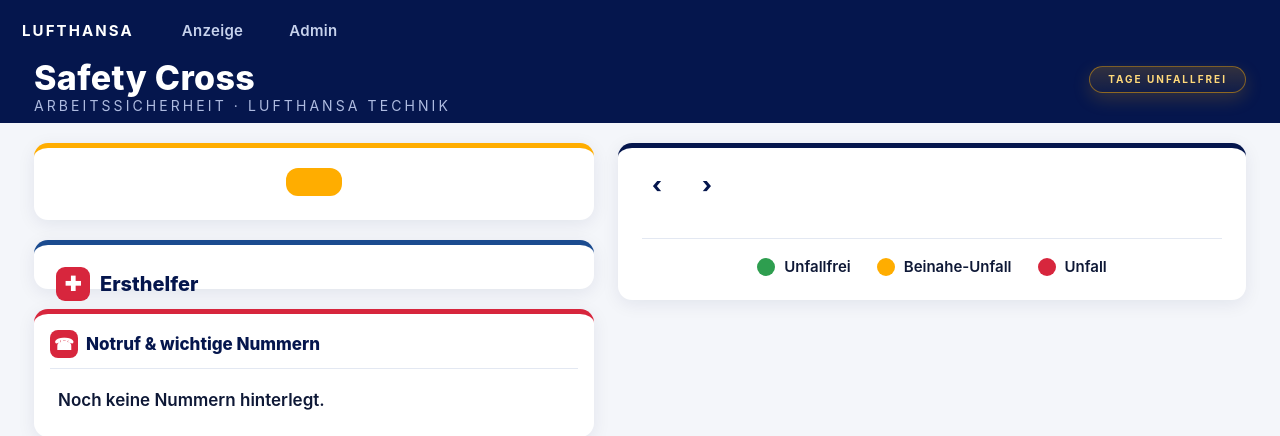
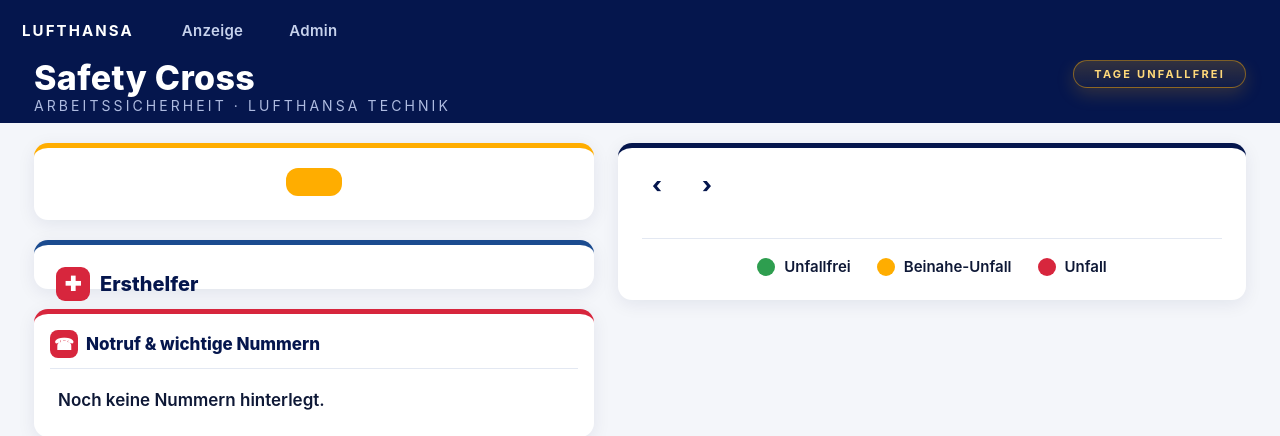
Before and after one commit to 17Trust09/lhtpi, a Flask app: template terminboard/templates/board.html in a window 1280 px wide. Shown: the top 436 px of the page. Run offline with Flask 3, Linux system fonts and the light colour scheme; the template is opened without the code that fills it, so the values that code supplies are empty; parts of the project's set-up code (start-up, migrations or seed data) failed here and were passed over.

Commit message:
style(safety-cross): Datum + Tage-unfallfrei-Box nebeneinander, Banner flacher bei voller Zahlgroesse

```diff
--- a/tools/safety-cross/static/style.css
+++ b/tools/safety-cross/static/style.css
@@ -116,20 +116,20 @@
   .ersthelfer li,.notruf li{
     break-inside:avoid;
   }
-  .kiosk-meta{text-align:right;min-width:200px}
-  .kiosk-meta .date{font-size:13px;color:#dfe6f5;white-space:nowrap}
+  .kiosk-meta{display:flex;flex-direction:row;align-items:center;gap:16px;justify-content:flex-end;min-width:200px}
+  .kiosk-meta .date{font-size:13px;color:#dfe6f5;white-space:nowrap;text-align:right}
   .kiosk-meta .safe{
-    margin-top:6px;display:inline-flex;flex-direction:column;align-items:center;
-    gap:1px;padding:6px 18px;border-radius:14px;
+    display:inline-flex;flex-direction:column;align-items:center;
+    gap:0;padding:6px 20px;border-radius:14px;
     background:linear-gradient(180deg,rgba(255,173,0,.18),rgba(255,173,0,.05));
     border:1px solid rgba(255,173,0,.45);
     box-shadow:0 6px 18px rgba(255,173,0,.18);
   }
   .kiosk-meta .safe span{
-    font-size:10px;font-weight:700;color:#ffd97a;letter-spacing:.2em;text-transform:uppercase;
+    font-size:11px;font-weight:700;color:#ffd97a;letter-spacing:.2em;text-transform:uppercase;
   }
   .kiosk-meta .safe b{
-    font-size:40px;font-weight:900;line-height:1;color:var(--yellow);
+    font-size:64px;font-weight:900;line-height:.95;color:var(--yellow);
     text-shadow:0 3px 0 rgba(0,0,0,.22);
   }
 
```
Also changed, not shown: 1 other file.
